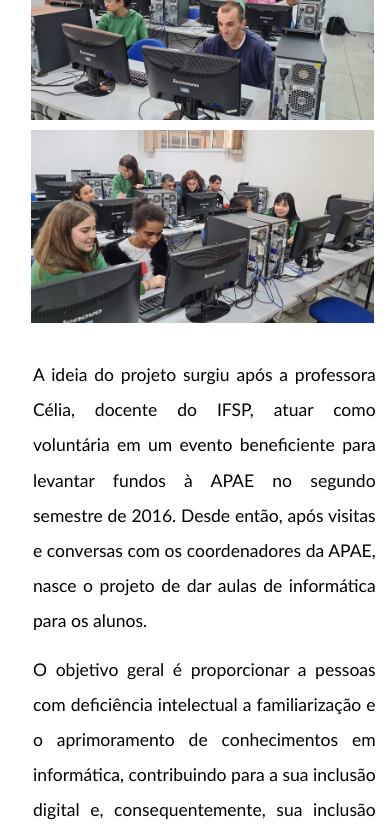
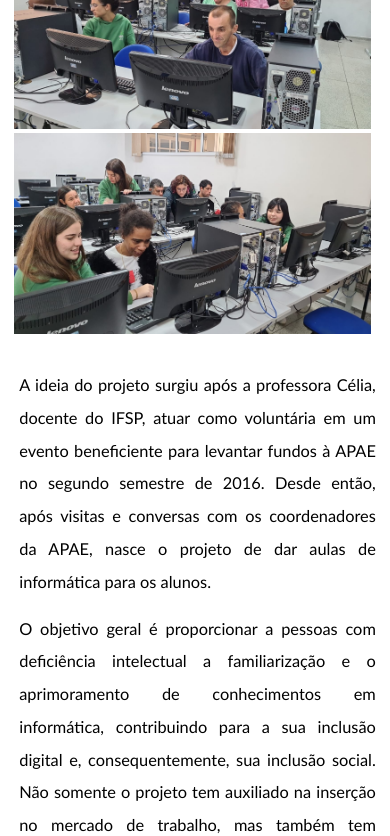
Before and after one commit to pet-ads/apae, a React (Create React App) app: page / in a window 390 px wide. Shown: the part 920-1756 px from the top of the page. Built offline with nearby package versions, Linux system fonts and the light colour scheme.

Commit message:
atualizando-responsividade

```diff
--- a/src/componentes/layout/Footer/Footer.js
+++ b/src/componentes/layout/Footer/Footer.js
@@ -16,7 +16,7 @@ function Footer({ scrollToSection }) {
             <button onClick={() => scrollToSection("turmas")}>Turmas</button>
           </li>
           <li className={styles.item}>
-            <button onClick={() => scrollToSection("equipe")}>Monitores</button>
+            <button onClick={() => scrollToSection("equipe")}>Equipe</button>
           </li>
           <li className={styles.item}>
             <button onClick={() => scrollToSection("acoes")}>Ações</button>
--- a/src/paginas/1-Projeto/projeto.css
+++ b/src/paginas/1-Projeto/projeto.css
@@ -1,3 +1,8 @@
+.projeto-container{
+    padding-top: 10px;
+    padding-bottom: 40px;
+}
+
 .conteudo{
     display: flex;
     flex-direction: row;
@@ -42,26 +47,38 @@
     text-indent: 5%;
 }
 
+@media (max-width: 1500px){
+    .img-container img {
+        width: 25em;
+    }
+}
 
 @media (max-width: 1300px){
     .img-container img {
         max-width: 50em;
         width: 22em;
-        margin-top: 3%;
+        margin-top: 5%;
     }
 
     .descricao-projeto{
-        font-size: 1.6vw;
+        font-size: 1.4vw;
         line-height: 3vw;
     }
 
     .projeto-titulo-container h3{
         font-size: 3vw;
-        margin-bottom: 2.5%;
-        margin-top: 10%;
+        margin-bottom: 5px;
     }
 }
 
+@media (max-width: 1200px){
+    .img-container img {
+        max-width: 50em;
+        width: 22em;
+        margin-top: 1%;
+    }
+
+}
 
 @media (max-width: 1000px){
     .descricao-projeto{
@@ -144,25 +161,14 @@
 }
 
 @media (max-width: 500px) {
-    .projeto-container{
-        margin-left: 1%;
-        margin-right: 5%;
-    }
-
     .conteudo{
         display: flex;
         flex-direction: column;
-    }
-
-    .img-container img {
-        border-right: none;
-        max-width: 100%;
-        height: auto;
-        padding-left: 2%;
+        padding-left: 10px;
     }
 
     .descricao-projeto {
-        font-size: 4.5vw;
+        font-size: 4.2vw;
     }
 }
 
--- a/src/paginas/2-Turmas/turmas.css
+++ b/src/paginas/2-Turmas/turmas.css
@@ -2,6 +2,8 @@
     background-color: white;
     min-height: 75.6vh;
     width: auto;
+    padding-top: 10px;
+    padding-bottom: 40px;
 }
 
 .titulo-turmas {
--- a/src/paginas/3-Equipe/equipe.css
+++ b/src/paginas/3-Equipe/equipe.css
@@ -5,6 +5,8 @@
     width: 90%;
     margin: auto;
     text-align: center;
+    padding-top: 10px;
+    padding-bottom: 40px;
 }
 
 .titulo-equipe {
--- a/src/paginas/4-Acoes/acoes.css
+++ b/src/paginas/4-Acoes/acoes.css
@@ -3,8 +3,8 @@
   flex-direction: column;
   width: auto;
   background-color: white;
-  padding-top: 3%;
-  padding-bottom: 7%;
+  padding-top: 60px;
+  padding-bottom: 45px;
 }
 
 .cards-container-geral {
--- a/src/paginas/6-Contato/contato.css
+++ b/src/paginas/6-Contato/contato.css
@@ -5,9 +5,8 @@
   display: flex;
   flex-direction: column;
   justify-content: flex-start;
-  padding: 3%;
-
-
+  padding-top: 45px;
+  padding-bottom: 60px;
 }
 
 .cards {
@@ -18,11 +17,8 @@
   align-content: center;
   gap: 6%;
   margin-bottom: 4%;
-
-
 }
 .mapas{
-
   display: flex;
   flex-direction: row;
   justify-content: center;
@@ -39,9 +35,6 @@
   text-align: center;
   font-family:'Trebuchet MS', 'Lucida Sans Unicode', 'Lucida Grande', 'Lucida Sans', Arial, sans-serif;
 }
-
-
-
 
 @media (max-width: 1024px){
   .contato-container{
--- a/src/paginas/Home/home.css
+++ b/src/paginas/Home/home.css
@@ -71,20 +71,9 @@
 }
 
 
-@media (max-width: 1024px) {
+@media (max-width: 1400px) {
     .home-container{
-        padding: 15% 9% 25% 10%;
-    }
-    .img-home img {
-        width: 22em;
-        height: 22em;
-    }
-}
-
-
-@media (max-width: 1000px) {
-    .home-container{
-        padding: 18% 6% 25% 14%;
+        padding: 10% 6% 25% 14%;
     }
 
     .img-home img {
@@ -102,17 +91,20 @@
     .titulo-button{
         padding-left: 20%;
     }
+}
 
-
+@media (max-width: 1400px) {
+    .home-container{
+        padding: 5% 6% 25% 14%;
+    }
 }
 
 @media (max-width: 912px){
     .home-container{
-        padding: 0% 12% 0% 12%;
+        padding: 0% 12% 5% 12%;
     }
 
 }
-
 
 @media (max-width: 700px) {
     .img-home img {
@@ -153,6 +145,18 @@
     }
 }
 
+@media (max-width: 500px) {
+    .home-container {
+        padding: 30% 0% 12% 0%;
+    }
+}
+
+@media(max-width: 400px){
+    .home-container {
+        padding: 8% 0% 12% 0%;
+    }
+}
+
 
 @media (max-width: 300px) {
     .button-home {
```
